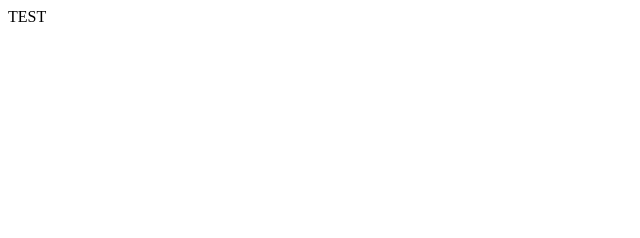
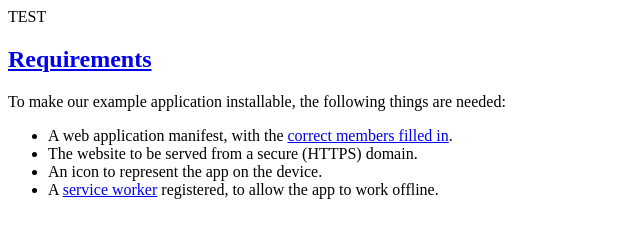
Before and after one commit to IterSheila/test, a plain HTML site: page index.html in a window 1280 px wide. Shown: the whole page, without its empty margins (0-640 px from the left). Drawn offline with Linux system fonts and the light colour scheme.

Commit message:
Update index.html

```diff
--- a/index.html
+++ b/index.html
@@ -10,6 +10,21 @@
   </head>
   <body>
     TEST
+
+    <section aria-labelledby="requirements">
+      <h2>
+        <a href="https://developer.mozilla.org/en-US/docs/Web/Progressive_web_apps/Tutorials/js13kGames/Installable_PWAs#requirements">Requirements</a>
+      </h2>
+      <div class="section-content">
+        <p>To make our example application installable, the following things are needed:</p>
+        <ul>
+          <li>A web application manifest, with the <a href="https://developer.mozilla.org/en-US/docs/Web/Progressive_web_apps/Guides/Making_PWAs_installable#the_web_app_manifest">correct members filled in</a>.</li>
+          <li>The website to be served from a secure (HTTPS) domain.</li>
+          <li>An icon to represent the app on the device.</li>
+          <li>A <a href="https://developer.mozilla.org/en-US/docs/Web/API/Service_Worker_API">service worker</a> registered, to allow the app to work offline.</li>
+        </ul>
+      </div>
+    </section>
 
     <button id="install" hidden>Install PWA</button>
     <script>
```
